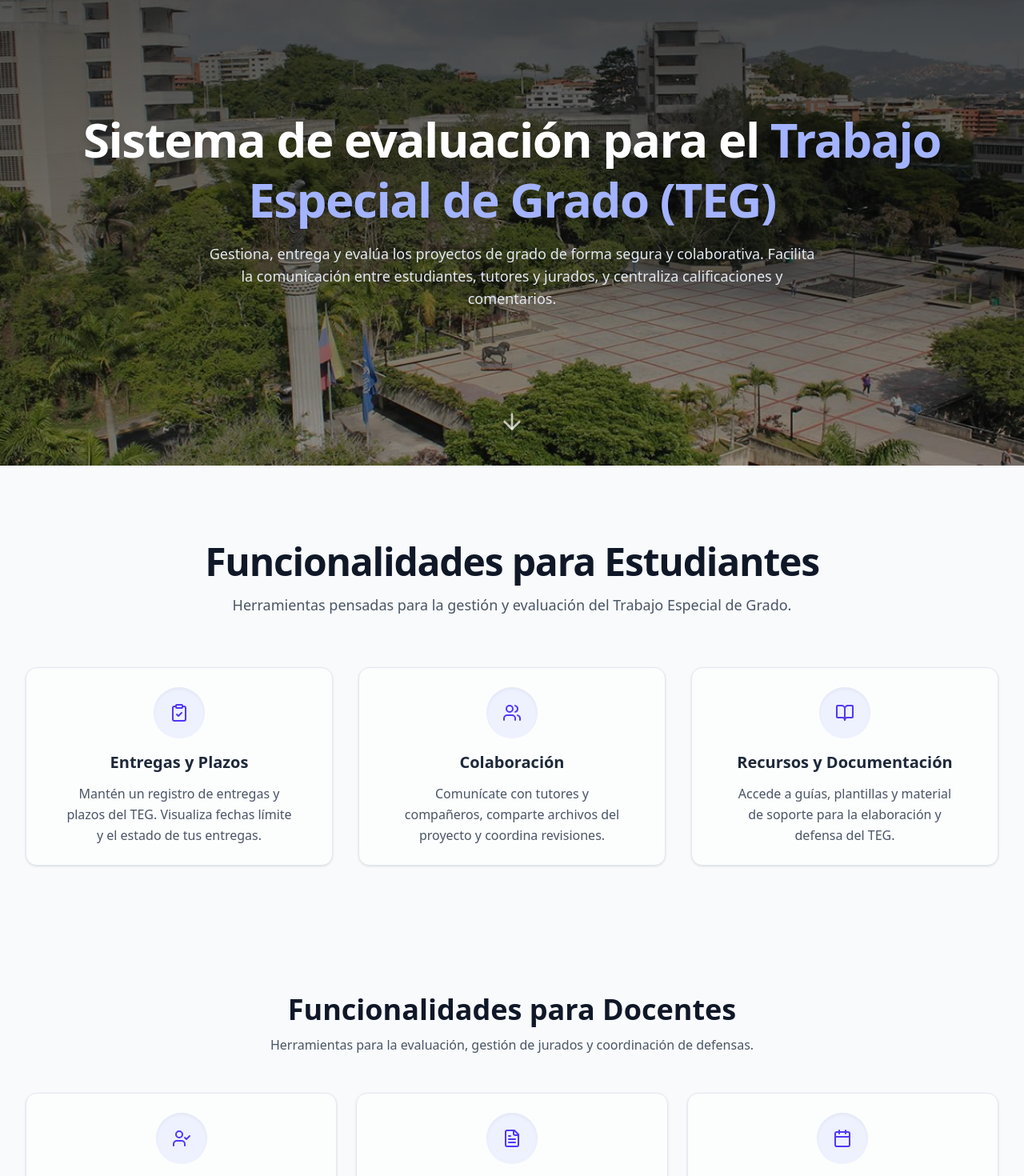
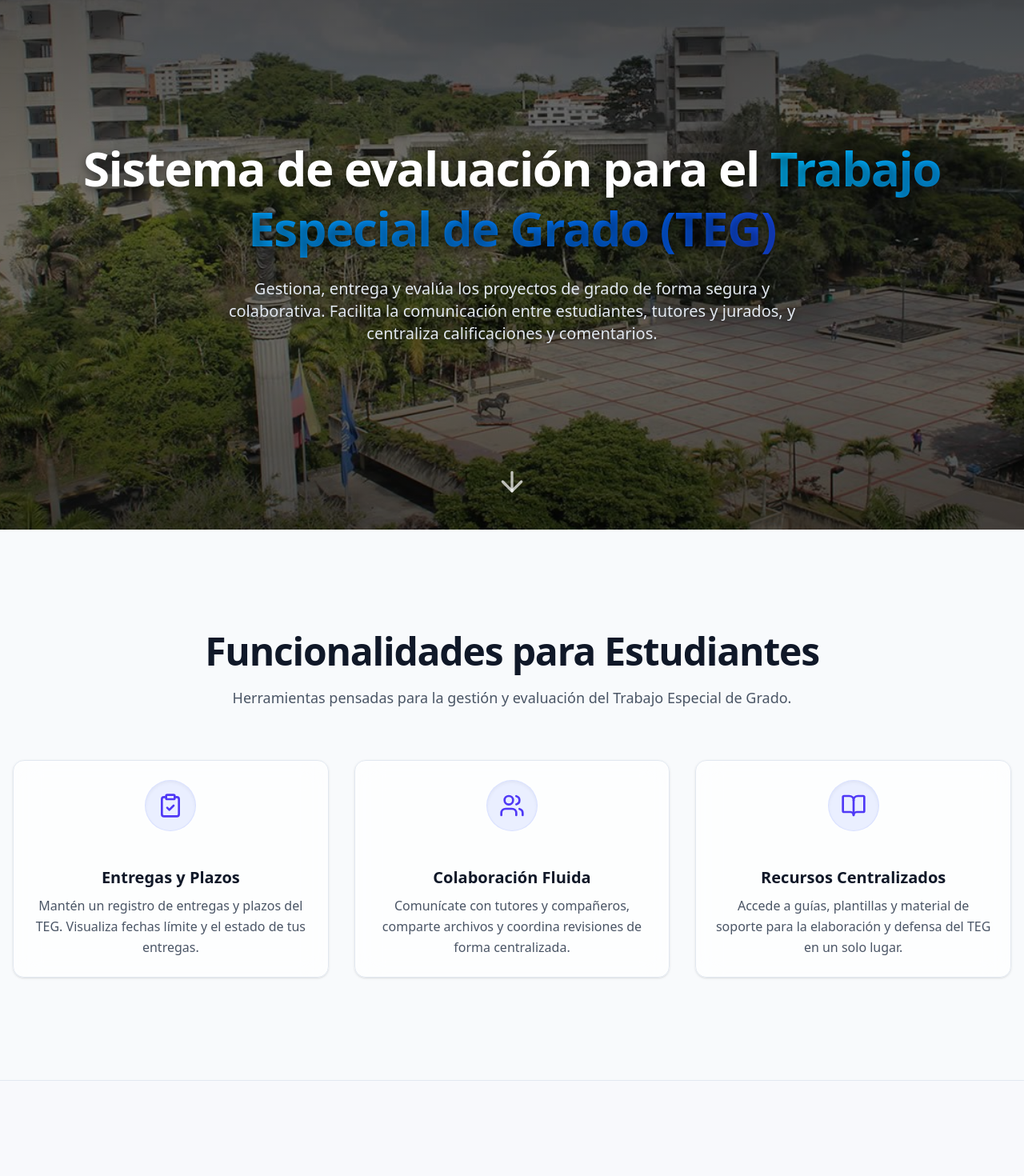
Before and after one commit to Aoshi346/teg-web-app, a Next.js app: page / in a window 1280 px wide. Shown: the part 139-1609 px from the top of the page at 80% size. Built offline with nearby package versions, Linux system fonts and the light colour scheme.

Commit message:
feat: enhance FeatureCard and FeaturesSection components with improved animations and styling; update Hero component for better visual effects

```diff
--- a/src/components/FeatureCard.tsx
+++ b/src/components/FeatureCard.tsx
@@ -1,8 +1,10 @@
+// src/components/FeatureCard.tsx
+
 "use client";
 
 import React, { ReactNode, memo } from "react";
-import { motion, useReducedMotion } from "framer-motion";
-import { Card, CardHeader, CardTitle, CardContent } from "@/components/ui/card";
+import { motion, useReducedMotion, Variants } from "framer-motion";
+import { Card, CardTitle, CardContent } from "@/components/ui/card";
 
 type FeatureCardProps = {
   icon: ReactNode;
@@ -11,6 +13,7 @@ type FeatureCardProps = {
   delay?: number;
 };
 
+// Use the memoized component for export
 function FeatureCardImpl({
   icon,
   title,
@@ -19,31 +22,51 @@ function FeatureCardImpl({
 }: FeatureCardProps) {
   const reduceMotion = useReducedMotion();
 
-  const cardVariants = reduceMotion
-    ? { offscreen: { y: 0, opacity: 1 }, onscreen: { y: 0, opacity: 1 } }
+  // Explicitly type variants for better TypeScript inference and safety
+  const cardVariants: Variants = reduceMotion
+    ? { offscreen: { opacity: 1 }, onscreen: { opacity: 1 } } // Simplified variant for reduced motion
     : {
-        offscreen: { y: 30, opacity: 0 },
+        offscreen: { y: 40, opacity: 0 },
         onscreen: {
           y: 0,
           opacity: 1,
-          transition: { stiffness: 90, damping: 18, delay, duration: 0.6 },
+          transition: {
+            type: "spring",
+            stiffness: 100,
+            damping: 20,
+            delay,
+          },
         },
       };
 
   return (
     <motion.div variants={cardVariants} className="h-full">
-      <Card className="h-full flex flex-col justify-between transition-transform duration-300 hover:-translate-y-2 hover:shadow-2xl bg-white/60 border border-slate-200 hover:border-indigo-300 p-6">
-        <div className="flex flex-col items-center text-center">
-          <div className="mb-4 rounded-full bg-indigo-50 p-5 text-indigo-600 shadow-inner flex items-center justify-center w-16 h-16">
-            {icon}
-          </div>
-          <CardTitle className="text-xl font-semibold text-gray-800 mb-3">
+      <Card
+        className="h-full p-6 flex flex-col items-center text-center
+                   bg-white/70 backdrop-blur-lg
+                   border border-slate-200
+                   transition-all duration-300 ease-in-out
+                   hover:-translate-y-2 hover:shadow-2xl hover:shadow-indigo-500/10
+                   hover:ring-2 hover:ring-indigo-400 hover:ring-offset-2 hover:ring-offset-slate-50"
+      >
+        {/* Icon Container */}
+        <div
+          className="mb-5 flex h-16 w-16 items-center justify-center
+                     rounded-full bg-indigo-100/70 border border-indigo-200/50 shadow-inner"
+        >
+          {/* Apply text-indigo-600 to the icon itself */}
+          <div className="text-indigo-600">{icon}</div>
+        </div>
+
+        {/* Text Content */}
+        <div className="flex flex-col gap-2">
+          <CardTitle className="text-xl font-bold text-gray-900">
             {title}
           </CardTitle>
-          <CardContent>
-            <p className="text-center text-gray-600 leading-relaxed">
-              {children}
-            </p>
+          <CardContent className="p-0">
+            {" "}
+            {/* Remove default padding */}
+            <p className="text-gray-600 leading-relaxed">{children}</p>
           </CardContent>
         </div>
       </Card>
@@ -51,4 +74,5 @@ function FeatureCardImpl({
   );
 }
 
+// Using memo for performance optimization, preventing re-renders if props haven't changed.
 export default memo(FeatureCardImpl);
--- a/src/components/FeaturesSection.tsx
+++ b/src/components/FeaturesSection.tsx
@@ -1,7 +1,9 @@
+// src/components/FeaturesSection.tsx
+
 "use client";
 
 import React from "react";
-import { motion } from "framer-motion";
+import { motion, Variants } from "framer-motion";
 import FeatureCard from "@/components/FeatureCard";
 import {
   ClipboardCheck,
@@ -12,26 +14,46 @@ import {
   Calendar,
 } from "lucide-react";
 
+// Animation variants for the header text (h2 and p)
+const headerVariants: Variants = {
+  offscreen: {
+    y: 30,
+    opacity: 0,
+  },
+  onscreen: {
+    y: 0,
+    opacity: 1,
+    transition: {
+      type: "spring",
+      duration: 0.8,
+    },
+  },
+};
+
 export default function FeaturesSection() {
   return (
     <>
+      {/* Students Section */}
       <motion.section
-        className="container mx-auto py-20 md:py-24 px-4 sm:px-6 lg:px-8"
+        className="container mx-auto py-24 md:py-32 px-4" // Increased vertical padding
         initial="offscreen"
         whileInView="onscreen"
-        viewport={{ once: true, amount: 0.3 }}
-        transition={{ staggerChildren: 0.2 }}
+        viewport={{ once: true, amount: 0.2 }} // Trigger animation slightly earlier
+        transition={{ staggerChildren: 0.25 }} // More pronounced stagger
       >
-        <div className="mb-16 text-center">
-          <h2 className="text-4xl font-bold tracking-tight text-gray-900 md:text-5xl">
+        <motion.div
+          className="mb-16 text-center max-w-3xl mx-auto" // Center and constrain width
+          variants={headerVariants}
+        >
+          <h2 className="text-4xl font-extrabold tracking-tight text-gray-900 md:text-5xl">
             Funcionalidades para Estudiantes
           </h2>
-          <p className="mt-4 text-lg text-gray-600">
+          <p className="mt-5 text-lg text-gray-600">
             Herramientas pensadas para la gestión y evaluación del Trabajo
             Especial de Grado.
           </p>
-        </div>
-        <div className="grid grid-cols-1 gap-8 md:grid-cols-3 items-stretch">
+        </motion.div>
+        <div className="grid grid-cols-1 gap-8 md:grid-cols-2 lg:grid-cols-3 items-stretch">
           <FeatureCard
             title="Entregas y Plazos"
             icon={<ClipboardCheck size={32} />}
@@ -41,67 +63,71 @@ export default function FeaturesSection() {
             límite y el estado de tus entregas.
           </FeatureCard>
           <FeatureCard
-            title="Colaboración"
+            title="Colaboración Fluida"
             icon={<Users size={32} />}
             delay={0.2}
           >
-            Comunícate con tutores y compañeros, comparte archivos del proyecto
-            y coordina revisiones.
+            Comunícate con tutores y compañeros, comparte archivos y coordina
+            revisiones de forma centralizada.
           </FeatureCard>
           <FeatureCard
-            title="Recursos y Documentación"
+            title="Recursos Centralizados"
             icon={<BookOpen size={32} />}
             delay={0.3}
           >
             Accede a guías, plantillas y material de soporte para la elaboración
-            y defensa del TEG.
+            y defensa del TEG en un solo lugar.
           </FeatureCard>
         </div>
       </motion.section>
 
-      {/* Teachers section */}
+      {/* Teachers Section Wrapper */}
+      <div className="bg-slate-50/70 border-t border-slate-200">
         <motion.section
-        className="container mx-auto py-12 md:py-16 px-4 sm:px-6 lg:px-8 bg-transparent"
+          className="container mx-auto py-24 md:py-32 px-4"
           initial="offscreen"
           whileInView="onscreen"
-        viewport={{ once: true, amount: 0.25 }}
-        transition={{ staggerChildren: 0.15 }}
+          viewport={{ once: true, amount: 0.2 }}
+          transition={{ staggerChildren: 0.25 }}
           aria-labelledby="teachers-heading"
         >
-        <div className="mb-12 text-center">
+          <motion.div
+            className="mb-16 text-center max-w-3xl mx-auto"
+            variants={headerVariants}
+          >
             <h2
               id="teachers-heading"
-            className="text-4xl font-bold text-gray-900 md:text-4xl"
+              className="text-4xl font-extrabold tracking-tight text-gray-900 md:text-5xl"
             >
               Funcionalidades para Docentes
             </h2>
-          <p className="mt-3 text-md text-gray-600 max-w-2xl mx-auto">
+            <p className="mt-5 text-lg text-gray-600">
               Herramientas para la evaluación, gestión de jurados y coordinación
               de defensas.
             </p>
-        </div>
+          </motion.div>
 
-        <div className="grid grid-cols-1 gap-6 md:grid-cols-3 items-stretch">
+          <div className="grid grid-cols-1 gap-8 md:grid-cols-2 lg:grid-cols-3 items-stretch">
             <FeatureCard
               title="Gestión de Jurados"
               icon={<UserCheck size={32} />}
               delay={0.1}
             >
               Organiza jurados, asigna evaluadores y gestiona convocatorias de
-            defensa de manera sencilla.
+              defensa de manera sencilla y eficiente.
             </FeatureCard>
 
             <FeatureCard
-            title="Evaluación y Rúbricas"
+              title="Evaluación con Rúbricas"
               icon={<FileText size={32} />}
               delay={0.2}
             >
-            Define rúbricas, registra calificaciones y proporciona
-            retroalimentación estructurada para cada entrega.
+              Define rúbricas personalizadas, registra calificaciones y
+              proporciona retroalimentación estructurada.
             </FeatureCard>
 
             <FeatureCard
-            title="Calendario y Defensas"
+              title="Calendario de Defensas"
               icon={<Calendar size={32} />}
               delay={0.3}
             >
@@ -110,6 +136,7 @@ export default function FeaturesSection() {
             </FeatureCard>
           </div>
         </motion.section>
+      </div>
     </>
   );
 }
--- a/src/components/Hero.tsx
+++ b/src/components/Hero.tsx
@@ -1,45 +1,104 @@
+// src/app/Hero.tsx
+
 "use client";
 
 import React from "react";
-import { motion } from "framer-motion";
-import { Button } from "@/components/ui/button";
+import { motion, Variants } from "framer-motion";
 import { ArrowDown } from "lucide-react";
+
+// Animation variants for the container to orchestrate children animations
+const containerVariants: Variants = {
+  hidden: { opacity: 0 },
+  visible: {
+    opacity: 1,
+    transition: {
+      staggerChildren: 0.3, // Time delay between each child animating in
+    },
+  },
+};
+
+// Animation variants for the text elements
+const itemVariants: Variants = {
+  hidden: { opacity: 0, y: 40 },
+  visible: {
+    opacity: 1,
+    y: 0,
+    transition: {
+      duration: 0.8,
+      // Use an easing array (cubic-bezier) to satisfy the Typescript types
+      ease: [0.22, 1, 0.36, 1],
+    },
+  },
+};
 
 export default function Hero() {
   return (
-    <section
-      className="relative flex h-[80vh] w-full items-center justify-center bg-cover bg-center text-white"
-      style={{
-        backgroundImage:
-          "url('/usm_hero.jpg')",
-      }}
-    >
-      <div className="absolute inset-0 bg-gradient-to-b from-black/70 to-black/40" />
+    <section className="relative h-[90vh] w-full flex items-center justify-center text-white overflow-hidden">
+      {/* Background Image with Ken Burns Effect */}
       <motion.div
-        className="relative z-10 flex flex-col items-center px-4 text-center"
-        initial={{ opacity: 0, y: 30 }}
-        animate={{ opacity: 1, y: 0 }}
-        transition={{ duration: 0.9, delay: 0.2, ease: "easeOut" }}
+        className="absolute inset-0 pointer-events-none"
+        aria-hidden
+        animate={{ scale: [1, 1.05, 1] }}
+        transition={{
+          duration: 30,
+          repeat: Infinity,
+          ease: [0.42, 0, 0.58, 1],
+        }}
+        style={{
+          zIndex: 0,
+          backgroundImage: "url('/usm_hero.jpg')",
+          backgroundSize: "cover",
+          backgroundPosition: "center",
+        }}
+      />
+
+      {/* Darkening Overlay */}
+      <div
+        className="absolute inset-0 bg-gradient-to-b from-black/70 via-black/50 to-black/70 pointer-events-none"
+        style={{ zIndex: 1 }}               // overlay sits above bg but below content
+      />
+
+      {/* Content Container */}
+      <motion.div
+        className="relative z-20 flex flex-col items-center px-4 text-center" // higher z to ensure visibility
+        variants={containerVariants}
+        initial="hidden"
+        animate="visible"
       >
-        <h1 className="text-4xl md:text-6xl font-extrabold tracking-tight leading-tight text-white drop-shadow-lg">
+        <motion.h1
+          className="text-4xl md:text-6xl font-extrabold tracking-tight leading-tight text-white"
+          style={{ textShadow: "0px 4px 12px rgba(0, 0, 0, 0.5)" }}
+          variants={itemVariants}
+        >
           Sistema de evaluación para el{" "}
-          <span className="text-indigo-300">
+          <span className="text-transparent bg-clip-text bg-gradient-to-r from-sky-400 to-blue-700">
             Trabajo Especial de Grado (TEG)
           </span>
-        </h1>
-        <p className="mt-4 max-w-3xl text-base md:text-lg text-slate-200">
+        </motion.h1>
+
+        <motion.p
+          className="mt-6 max-w-3xl text-lg md:text-xl text-slate-200"
+          style={{ textShadow: "0px 2px 8px rgba(0, 0, 0, 0.5)" }}
+          variants={itemVariants}
+        >
           Gestiona, entrega y evalúa los proyectos de grado de forma segura y
           colaborativa. Facilita la comunicación entre estudiantes, tutores y
           jurados, y centraliza calificaciones y comentarios.
-        </p>
+        </motion.p>
       </motion.div>
+
+      {/* Bouncing Arrow Indicator */}
       <motion.div
-        className="absolute bottom-10 z-10"
+        className="absolute bottom-10 z-20"
         aria-hidden
-        animate={{ y: [0, 10, 0] }}
-        transition={{ duration: 1.5, repeat: Infinity, ease: "easeInOut" }}
+        animate={{ y: [0, 15, 0] }}
+        transition={{
+          duration: 2,
+          repeat: Infinity,
+          ease: [0.42, 0, 0.58, 1],
+        }}
       >
-        <ArrowDown className="h-8 w-8 text-white/70" />
+        <ArrowDown className="h-10 w-10 text-white/70" />
       </motion.div>
     </section>
   );
```
Lines whose indentation alone changed are shown as unchanged.
